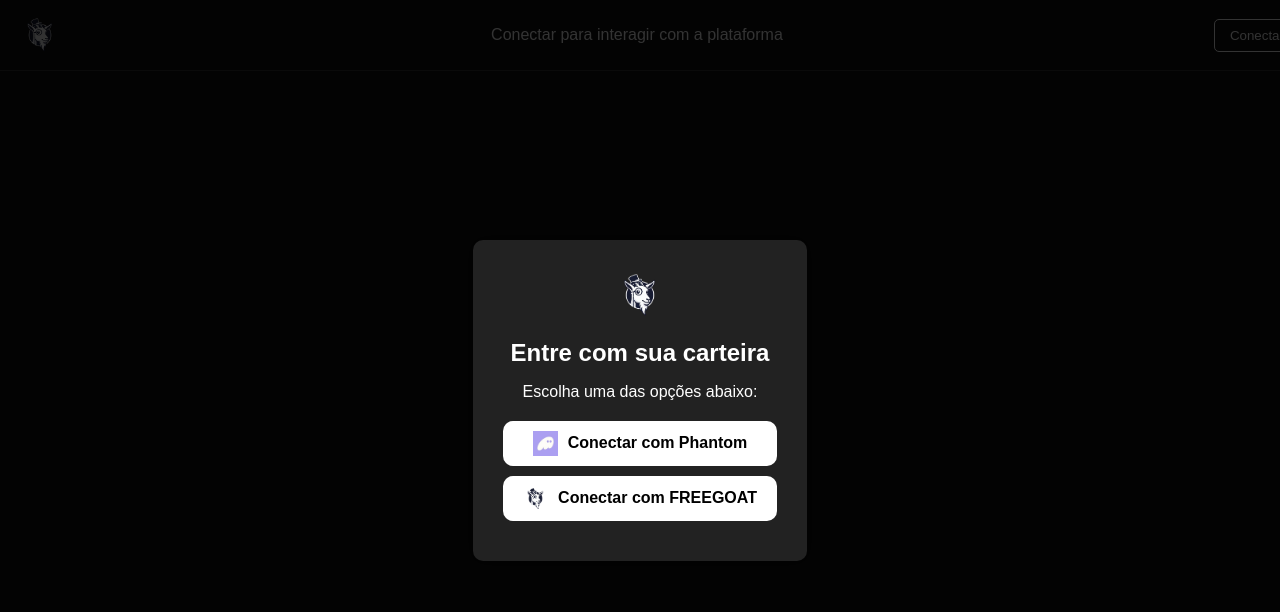
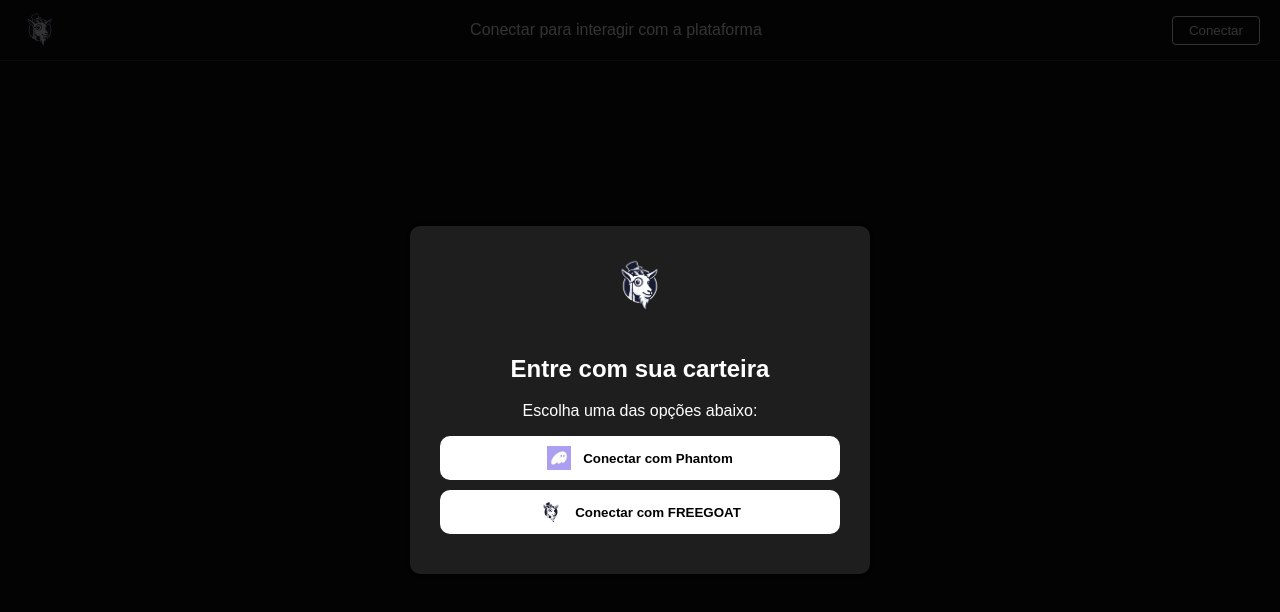
Before and after one commit to freegoatdev/freegoat-site, a plain HTML site: page index.html in a window 1280 px wide. Both pictures are taken after a click on the button "Conectar". Drawn offline with Linux system fonts and the light colour scheme.

Commit message:
Atualização final: layout com modal de conexão, integração Phantom e cabeçalho fixo

```diff
--- a/index.html
+++ b/index.html
@@ -1,3 +1,4 @@
+
 <!DOCTYPE html>
 <html lang="pt-BR">
 <head>
@@ -5,69 +6,64 @@
   <meta name="viewport" content="width=device-width, initial-scale=1.0" />
   <title>FREEGOAT</title>
   <link rel="stylesheet" href="style.css" />
+  <link rel="manifest" href="manifest.json" />
 </head>
 <body>
-  <header class="header">
-    <img src="logo/freegoat-logo.png" alt="Logo" class="logo" />
-    <span id="status-text">Conectar para interagir com a plataforma</span>
-    <button id="connect-button">Conectar</button>
+  <header>
+    <img src="logo/freegoat-logo.png" alt="FREEGOAT Logo" class="header-logo">
+    <span id="platform-status">Conectar para interagir com a plataforma</span>
+    <button id="connectButton" class="header-button">Conectar</button>
   </header>
 
-  <div id="wallet-modal" class="modal hidden">
+  <div id="walletModal" class="modal hidden">
     <div class="modal-content">
-      <img src="logo/freegoat-logo.png" class="modal-logo" />
+      <img src="logo/freegoat-logo.png" alt="Logo" class="modal-logo">
       <h2>Entre com sua carteira</h2>
       <p>Escolha uma das opções abaixo:</p>
-      <button id="phantom-connect" class="wallet-btn">
-        <img src="logo/phantom-logo.png" class="wallet-icon" />
+      <button class="wallet-button" id="phantomConnect">
+        <img src="logo/phantom-logo.png" alt="Phantom" class="wallet-icon">
         Conectar com Phantom
       </button>
-      <button id="freegoat-connect" class="wallet-btn">
-        <img src="logo/freegoat-logo.png" class="wallet-icon" />
+      <button class="wallet-button" onclick="alert('FREEGOAT ainda está em desenvolvimento.')">
+        <img src="logo/freegoat-logo.png" alt="FREEGOAT" class="wallet-icon">
         Conectar com FREEGOAT
       </button>
     </div>
   </div>
 
   <script>
-    const connectButton = document.getElementById("connect-button");
-    const modal = document.getElementById("wallet-modal");
-    const statusText = document.getElementById("status-text");
-    const phantomBtn = document.getElementById("phantom-connect");
-    const freegoatBtn = document.getElementById("freegoat-connect");
+    const connectButton = document.getElementById("connectButton");
+    const walletModal = document.getElementById("walletModal");
+    const platformStatus = document.getElementById("platform-status");
+    const phantomConnect = document.getElementById("phantomConnect");
 
-    let connected = false;
+    let walletConnected = false;
 
-    connectButton.onclick = () => {
-      if (!connected) {
-        modal.classList.remove("hidden");
+    connectButton.addEventListener("click", () => {
+      if (walletConnected) {
+        walletConnected = false;
+        connectButton.textContent = "Conectar";
+        platformStatus.textContent = "Conectar para interagir com a plataforma";
       } else {
-        connected = false;
-        connectButton.textContent = "Conectar";
-        statusText.textContent = "Conectar para interagir com a plataforma";
+        walletModal.classList.remove("hidden");
       }
-    };
+    });
 
-    phantomBtn.onclick = async () => {
-      if (window.solana?.isPhantom) {
+    phantomConnect.addEventListener("click", async () => {
+      if (window.solana && window.solana.isPhantom) {
         try {
           const resp = await window.solana.connect();
-          connected = true;
-          modal.classList.add("hidden");
+          walletConnected = true;
           connectButton.textContent = "Desconectar";
-          statusText.textContent = "Você está interagindo com a plataforma";
+          platformStatus.textContent = "Você está interagindo com a plataforma";
+          walletModal.classList.add("hidden");
         } catch (err) {
-          alert("Conexão cancelada.");
+          alert("Conexão com Phantom Wallet cancelada.");
         }
       } else {
-        alert("Carteira Phantom não detectada.");
+        alert("Phantom Wallet não está instalada.");
       }
-    };
-
-    freegoatBtn.onclick = () => {
-      alert("A integração com a carteira FREEGOAT está em desenvolvimento.");
-      modal.classList.add("hidden");
-    };
+    });
   </script>
 </body>
 </html>
--- a/style.css
+++ b/style.css
@@ -3,75 +3,69 @@
   margin: 0;
   font-family: Arial, sans-serif;
   background-color: #111;
-  color: white;
+  color: #fff;
 }
-.header {
-  background-color: #111;
+header {
   display: flex;
   justify-content: space-between;
   align-items: center;
-  padding: 15px 20px;
+  background-color: #111;
+  padding: 10px 20px;
   border-bottom: 1px solid #333;
-  position: fixed;
-  top: 0;
-  left: 0;
-  width: 100%;
 }
-.logo {
+.header-logo {
   height: 40px;
 }
-#connect-button {
+.header-button {
+  padding: 6px 16px;
   background: none;
+  color: white;
   border: 1px solid white;
-  color: white;
-  padding: 8px 15px;
-  border-radius: 5px;
+  border-radius: 4px;
   cursor: pointer;
 }
 .modal {
   position: fixed;
-  top: 0; left: 0;
-  height: 100vh; width: 100vw;
+  top: 0;
+  left: 0;
+  height: 100%;
+  width: 100%;
   background-color: rgba(0, 0, 0, 0.8);
   display: flex;
   justify-content: center;
   align-items: center;
 }
+.modal.hidden {
+  display: none;
+}
 .modal-content {
-  background-color: #222;
+  background-color: #1e1e1e;
   padding: 30px;
   border-radius: 10px;
   text-align: center;
-  box-shadow: 0 0 15px rgba(0,0,0,0.5);
+  max-width: 400px;
+  width: 90%;
+  box-shadow: 0 0 10px #000;
 }
-.modal-content h2 {
-  margin: 15px 0;
+.modal-logo {
+  height: 60px;
+  margin-bottom: 15px;
 }
-.modal-content p {
-  margin-bottom: 20px;
-}
-.wallet-btn {
-  background-color: white;
-  color: black;
-  padding: 10px 20px;
-  margin: 10px 0;
-  border: none;
-  border-radius: 10px;
-  font-weight: bold;
-  font-size: 16px;
+.wallet-button {
   display: flex;
   align-items: center;
   justify-content: center;
-  gap: 10px;
+  gap: 12px;
+  margin: 10px 0;
+  padding: 10px 18px;
+  border-radius: 10px;
+  background-color: #fff;
+  color: #000;
+  font-weight: bold;
+  border: none;
   width: 100%;
-  max-width: 300px;
+  cursor: pointer;
 }
 .wallet-icon {
-  height: 25px;
+  height: 24px;
 }
-.modal-logo {
-  height: 50px;
-}
-.hidden {
-  display: none;
-}
```
Also changed, not shown: manifest.json.
